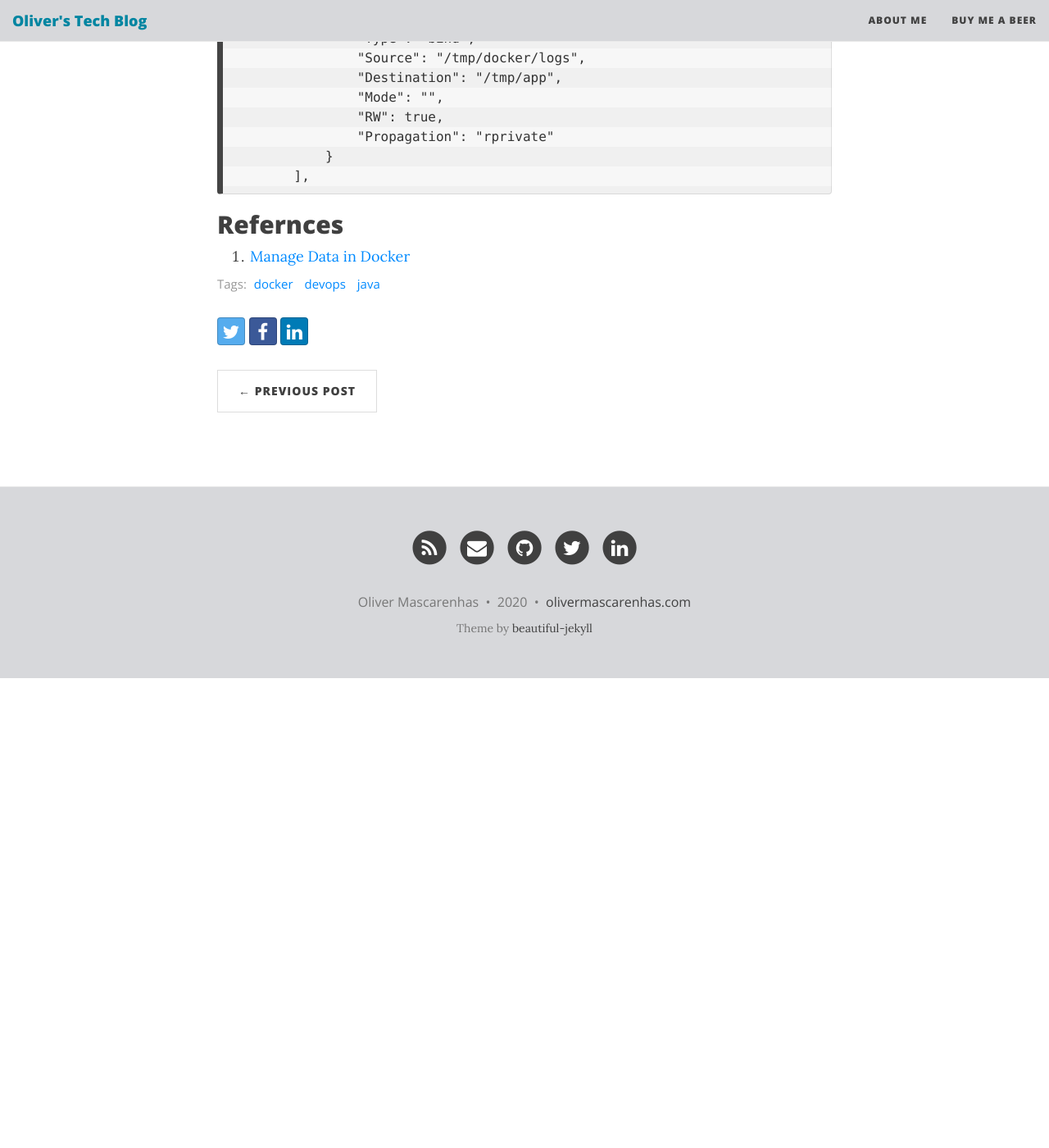
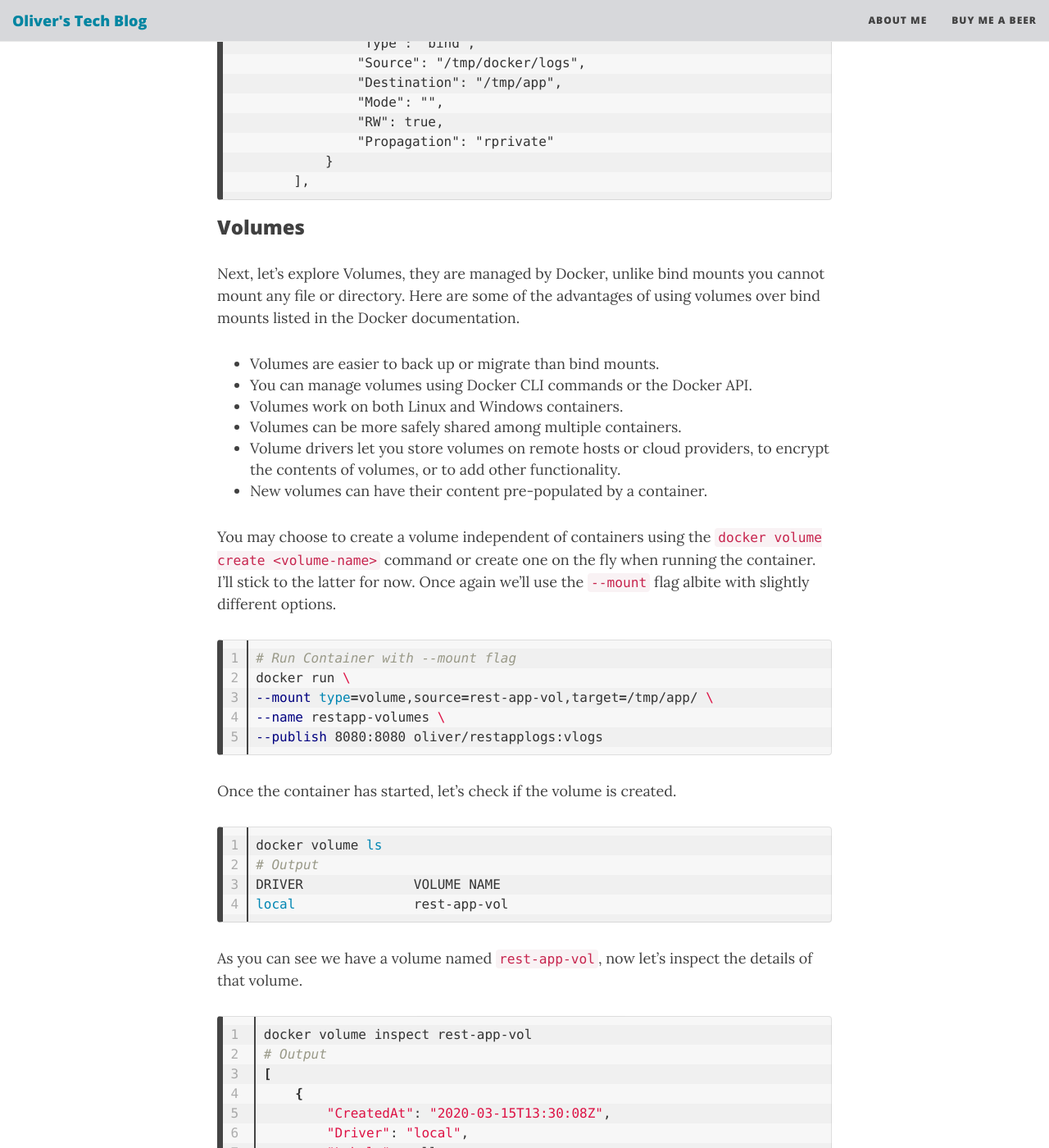
Before and after one commit to oliversavio/oliversavio.github.io, a Jekyll site: the page built from _posts/2020-03-06-running-docker-in-production.md, in a window 1280 px wide and 1400 px high, scrolled down 2919 px. Shown: the whole window at 82% size. Built offline with Jekyll 4.4.1, drawn with Linux system fonts in a browser that asks for light colours; nearby versions of some CDN libraries; before the commit the page ends 3746 px from its top, so only the background shows below that; some of the changed text lies outside the part shown.

Commit message:
add section on volumes

```diff
--- a/_posts/2020-03-06-running-docker-in-production.md
+++ b/_posts/2020-03-06-running-docker-in-production.md
@@ -21,7 +21,7 @@ If there's one thing you need to get right when running applications in producti
 
 _[Image Source][mount-img-src]_
 
-#### Bind Mounts
+### Bind Mounts
 Using a bind mount is the simplest option available, it mounts a file or directory on the host system into the container. This is ideal during development, however ina production environment, some caution will need to be exercised. Using a bind mount will let you directly modify file or directories on the host system, if use incorrectly it could have undesirable consequences.
 
 To get started we'll use our sample [Spring Boot REST application][spring-boot-docker-git] from part 1. In order to log to a file I've added a logback configuration file.
@@ -87,6 +87,57 @@ Let's run this for the container we've just run: `docker inspect restapp`
 
 
 
+### Volumes
+Next, let's explore Volumes, they are managed by Docker, unlike bind mounts you cannot mount any file or directory. Here are some of the advantages of using volumes over bind mounts listed in the Docker documentation.
+
+- Volumes are easier to back up or migrate than bind mounts.
+- You can manage volumes using Docker CLI commands or the Docker API.
+- Volumes work on both Linux and Windows containers.
+- Volumes can be more safely shared among multiple containers.
+- Volume drivers let you store volumes on remote hosts or cloud providers, to encrypt the contents of volumes, or to add other functionality.
+- New volumes can have their content pre-populated by a container.
+
+You may choose to create a volume independent of containers using the `docker volume create <volume-name>` command or create one on the fly when running the container. I'll stick to the latter for now. Once again we'll use the `--mount` flag albite with slightly different options.
+
+{% highlight bash linenos %}
+# Run Container with --mount flag
+docker run \
+--mount type=volume,source=rest-app-vol,target=/tmp/app/ \
+--name restapp-volumes \
+--publish 8080:8080 oliver/restapplogs:vlogs
+{% endhighlight %}
+
+Once the container has started, let's check if the volume is created.
+
+{% highlight bash linenos %}
+docker volume ls
+# Output
+DRIVER              VOLUME NAME
+local               rest-app-vol
+{% endhighlight %}
+
+As you can see we have a volume named `rest-app-vol`, now let's inspect the details of that volume.
+{% highlight bash linenos %}
+docker volume inspect rest-app-vol
+# Output
+[
+    {
+        "CreatedAt": "2020-03-15T13:30:08Z",
+        "Driver": "local",
+        "Labels": null,
+        "Mountpoint": "/var/lib/docker/volumes/rest-app-vol/_data",
+        "Name": "rest-app-vol",
+        "Options": null,
+        "Scope": "local"
+    }
+]
+{% endhighlight %}
+
+Docker has mounted the folder `/var/lib/docker/volumes/rest-app-vol/_data` to the container, you may also inspect the container and look at the Monunt section as we did in the previous section.
+
+_Note: If you are running Docker for Mac as I am, you will not find anything at this location. This is because Docker for Mac runs withing a VM, in order to get to the volume you'll have to run `screen ~/Library/Containers/com.docker.docker/Data/vms/0/tty` now you are inside the vm and should be able to navigate to to `/var/lib/docker/volumes/rest-app-vol/_data`. On a side note since you are starting a `screen` I'd highly recommend you learn the basics of you using `screen`. `Crtl+a` `d` to exit._
+
+
 ## Refernces
 1. [Manage Data in Docker][docker-storage]
 
```
